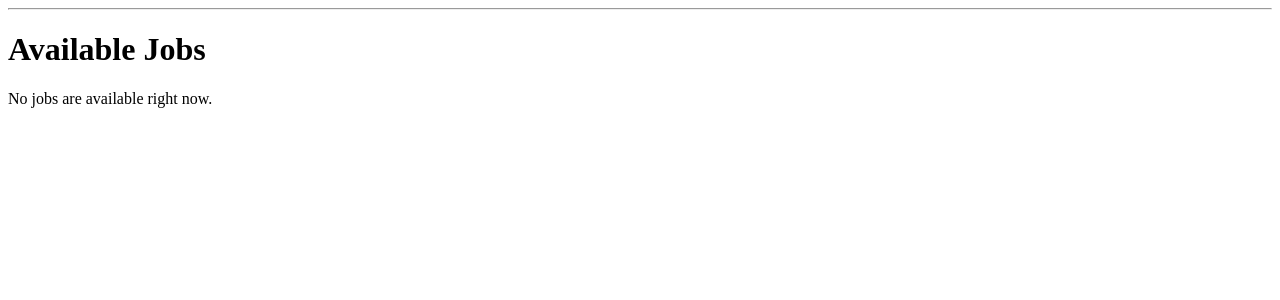
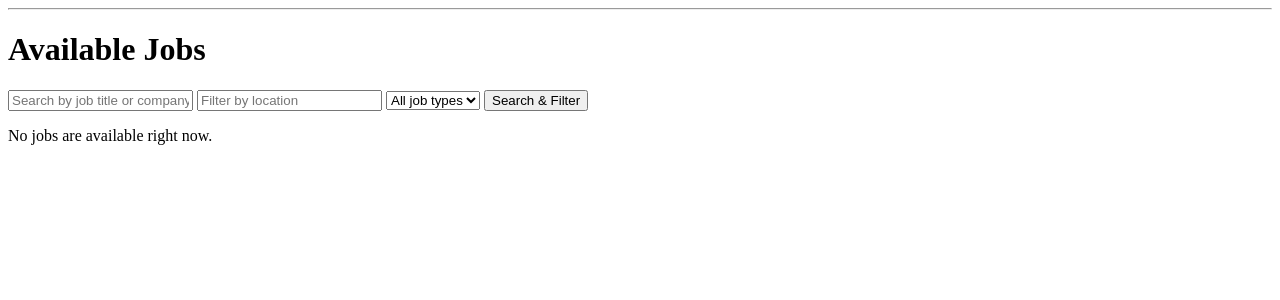
Before and after one commit to pavitra-04/Job-Portal, a Django app: page / in a window 1280 px wide. Shown: the part 26-326 px from the top of the page. Run offline with Django 5.2, Linux system fonts and the light colour scheme; data that the repository does not hold is empty.

Commit message:
job search filters added

```diff
--- a/jobs/templates/jobs/job_list.html
+++ b/jobs/templates/jobs/job_list.html
@@ -15,6 +15,38 @@
         {% endfor %}
     {% endif %}
     <h1>Available Jobs</h1>
+
+    <form method="get" action="{% url 'job_list' %}">
+        <input
+            type="text"
+            name="q"
+            placeholder="Search by job title or company"
+            value="{{ search_query }}"
+        >
+
+        <input
+            type="text"
+            name="location"
+            placeholder="Filter by location"
+            value="{{ location_query }}"
+        >
+
+        <select name="job_type">
+            <option value="">All job types</option>
+            {% for value, label in job_types %}
+                <option value="{{ value }}"
+                    {% if selected_job_type == value %}selected{% endif %}>
+                    {{ label }}
+                </option>
+            {% endfor %}
+        </select>
+
+        <button type="submit">Search & Filter</button>
+
+        {% if search_query or location_query or selected_job_type %}
+            <a href="{% url 'job_list' %}">Clear Filters</a>
+        {% endif %}
+    </form>
 
     {% for job in jobs %}
         <article>
--- a/jobs/views.py
+++ b/jobs/views.py
@@ -7,9 +7,89 @@ from .forms import JobForm
 from django.shortcuts import get_object_or_404
 from django.views.decorators.http import require_POST
 from .models import Application
+from django.db import models
 # Create your views here.
 
+
+
 def job_list(request):
+    jobs = Job.objects.filter(is_active=True).order_by("-created_at")
+
+    search_query = request.GET.get("q", "").strip()
+    location_query = request.GET.get("location", "").strip()
+    job_type = request.GET.get("job_type", "").strip()
+
+    if search_query:
+        jobs = jobs.filter(
+            models.Q(title__icontains=search_query)
+            | models.Q(company__icontains=search_query)
+        )
+
+    if location_query:
+        jobs = jobs.filter(location__icontains=location_query)
+
+    valid_job_types = Job.JobType.values
+    if job_type in valid_job_types:
+        jobs = jobs.filter(job_type=job_type)
+    else:
+        job_type = ""
+
+    applied_job_ids = set()
+
+    if request.user.is_authenticated and request.user.role == "candidate":
+        applied_job_ids = set(
+            Application.objects.filter(candidate=request.user)
+            .values_list("job_id", flat=True)
+        )
+
+    return render(
+        request,
+        "jobs/job_list.html",
+        {
+            "jobs": jobs,
+            "applied_job_ids": applied_job_ids,
+            "search_query": search_query,
+            "location_query": location_query,
+            "selected_job_type": job_type,
+            "job_types": Job.JobType.choices,
+        },
+    )
+
+    jobs = Job.objects.filter(is_active=True).order_by("-created_at")
+
+    search_query = request.GET.get("q", "").strip()
+    location_query = request.GET.get("location", "").strip()
+    job_type = request.GET.get("job_type", "").strip()
+    if search_query:
+        jobs = jobs.filter(
+            models.Q(title__icontains=search_query)
+            | models.Q(company__icontains=search_query)
+        )
+
+    if location_query:
+        jobs = jobs.filter(location__icontains=location_query)
+
+    if job_type:
+        jobs = jobs.filter(job_type=job_type)
+
+    applied_job_ids = set()
+
+    if request.user.is_authenticated and request.user.role == "candidate":
+        applied_job_ids = set(
+            Application.objects.filter(candidate=request.user)
+            .values_list("job_id", flat=True)
+        )
+
+    return render(
+        request,
+        "jobs/job_list.html",
+        {
+            "jobs": jobs,
+            "applied_job_ids": applied_job_ids,
+            "search_query": search_query,
+        },
+    )
+
     jobs = Job.objects.filter(is_active=True).order_by("-created_at")
 
     applied_job_ids = set()
```
